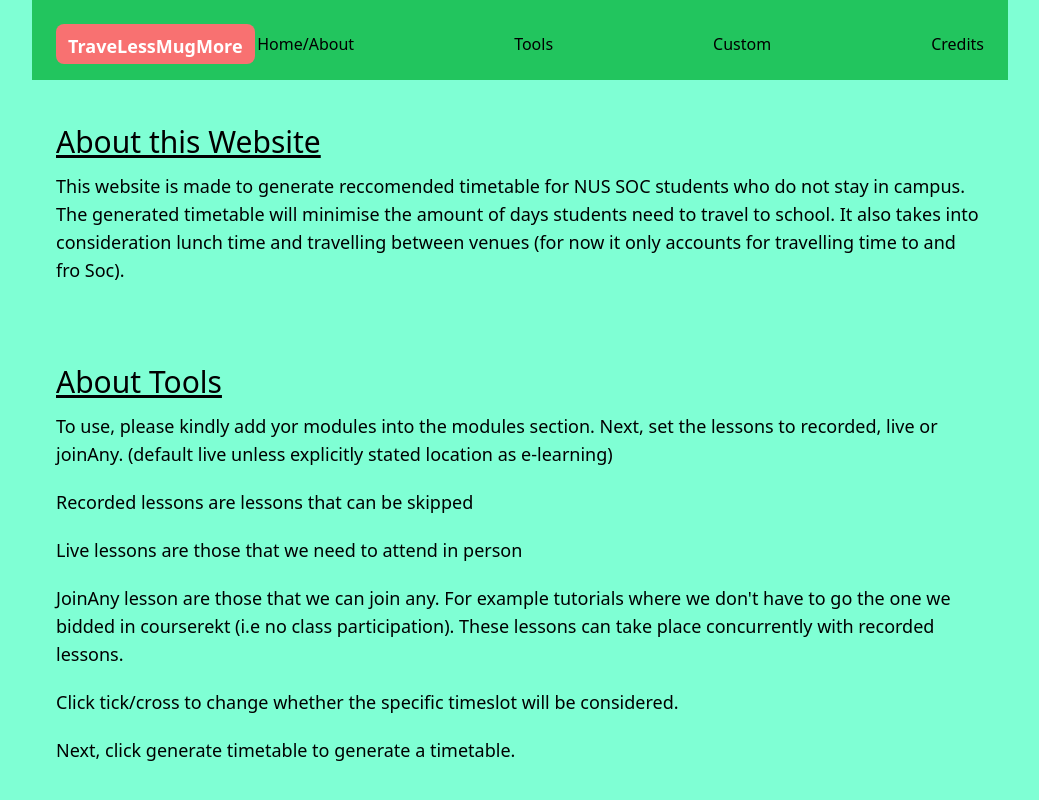
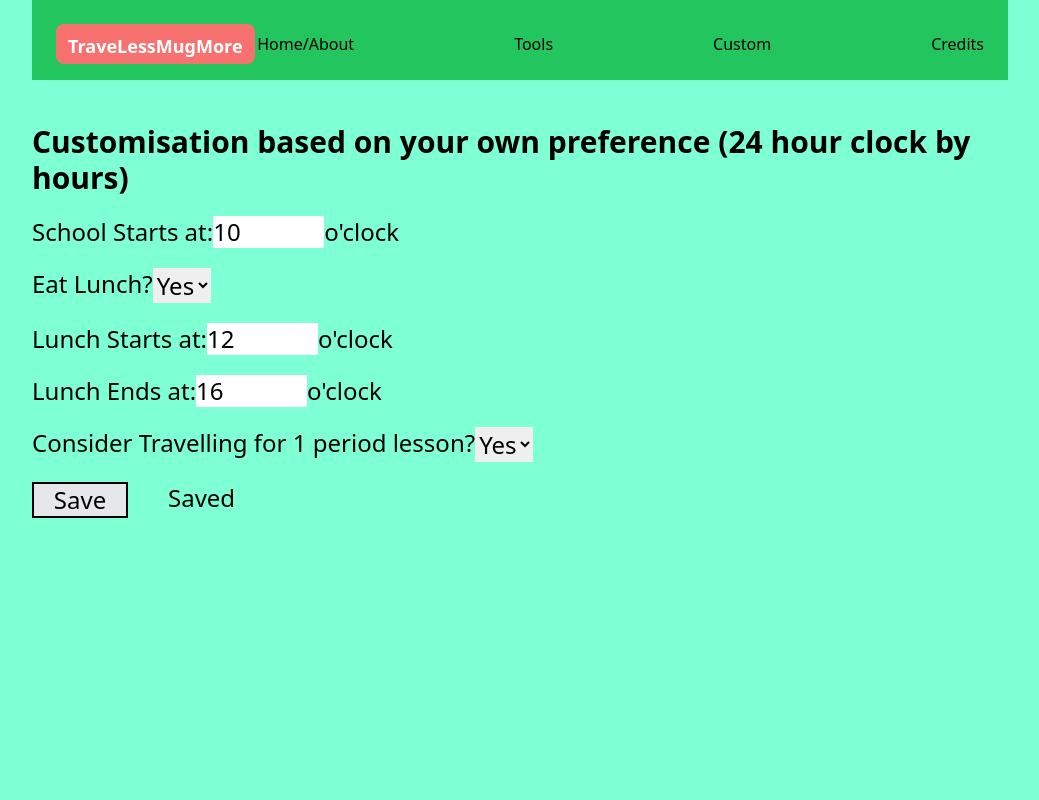
Before and after one commit to FooChao/TraveLessMugMore, a React (Vite) app: page /Custom in a window 1280 px wide. Shown: the top 800 px of the page, without its empty margins (120-1159 px from the left). Built offline with nearby package versions, Linux system fonts and the light colour scheme.

Commit message:
Third Commit: Added Custom

```diff
--- a/src/App.jsx
+++ b/src/App.jsx
@@ -3,6 +3,28 @@ import React from 'react'
 import HomePage from './pages/HomePage';
 import MainLayout from './layouts/MainLayout';
 import CreditsPage from './pages/CreditsPage';
+import CustomPage from './pages/CustomPage';
+
+let CustomList = {
+  schoolStart: 10,
+  eatLunch: true,
+  lunchStart: 12,
+  lunchEnd : 16,
+  travel : true
+};
+let LessonsList = {
+  schoolStart: 10,
+  eatLunch: false,
+  lunchStart: 12,
+  lunchEnd : 16,
+  travel : true
+};
+
+
+
+//console.log(CustomList );
+
+
 
 
 const App = () => {
@@ -11,7 +33,7 @@ const App = () => {
     <Route path='/' element={<MainLayout/>}>
       <Route index element = {<HomePage/>}/>
       <Route path='/Tools' element = {<HomePage/>}/>
-      <Route path='/Custom' element = {<HomePage/>}/>
+      <Route path='/Custom' element = {<CustomPage/>}/>
       <Route path='/Credits' element = {<CreditsPage/>}/>
     </Route>
   )
@@ -22,4 +44,4 @@ const App = () => {
   )
 };
 
-export default App;
+export {App as default, CustomList, LessonsList};
--- a/src/components/Home.jsx
+++ b/src/components/Home.jsx
@@ -1,42 +1,43 @@
 import React from 'react'
+
 
 const Home = () => {
   return (
-    <div class="container flex flex-col mx-auto p-6 justify-between">
-        <div class="container justify-around">
-            <h1 class="text-3xl underline pb-3">
+    <div className="container flex flex-col mx-auto p-6 justify-between">
+        <div className="container justify-around">
+            <h1 className="text-3xl underline pb-3">
                 About this Website
             </h1>
-            <p class="text-lg pb-20">
+            <p className="text-lg pb-20">
                 This website is made to generate reccomended timetable for NUS SOC students who do not stay in campus. The generated timetable will minimise the amount of days students need to travel to school. It also takes into consideration lunch time and travelling between venues (for now it only accounts for travelling time to and fro Soc).
             </p>
 
-            <h1 class="text-3xl underline pb-3">
+            <h1 className="text-3xl underline pb-3">
                 About Tools
             </h1>
-            <p class="text-lg pb-5">
+            <p className="text-lg pb-5">
                 To use, please kindly add yor modules into the modules section. Next, set the lessons to recorded, live or joinAny. (default live unless explicitly stated location as e-learning)
             </p>
-            <p class="text-lg pb-5">
+            <p className="text-lg pb-5">
                 Recorded lessons are lessons that can be skipped
             </p>
-            <p class="text-lg pb-5">
+            <p className="text-lg pb-5">
                 Live lessons are those that we need to attend in person
             </p>
-            <p class="text-lg pb-5">
-                JoinAny lesson are those that we can join any. For example tutorials where we don't have to go the one we bidded in courserekt (i.e no class participation). These lessons can take place concurrently with recorded lessons.
+            <p className="text-lg pb-5">
+                JoinAny lesson are those that we can join any. For example tutorials where we don't have to go the one we bidded in courserekt (i.e no className participation). These lessons can take place concurrently with recorded lessons.
             </p>
-            <p class="text-lg pb-5">
+            <p className="text-lg pb-5">
                 Click tick/cross to change whether the specific timeslot will be considered.
             </p>
-            <p class="text-lg pb-20">
+            <p className="text-lg pb-20">
                 Next, click generate timetable to generate a timetable.
             </p>
 
-            <h1 class="text-3xl underline pb-3">
+            <h1 className="text-3xl underline pb-3">
                 About Custom
             </h1>
-            <p class="text-lg pb-20">
+            <p className="text-lg pb-20">
                 Customise your lunch time range and whether you want travelling/lunch time to be considered.
             </p>
         </div>
--- /dev/null
+++ b/src/pages/CustomPage.jsx
@@ -0,0 +1,101 @@
+import React from 'react'
+import { CustomList } from '../App'
+import { useState} from 'react';
+
+
+
+
+
+const CustomPage = () => {
+    const [saved, setSaved] = useState(true);
+
+    const unsave = () => {
+        setSaved(false);
+    }
+
+    const handleSubmit = (event) => {
+        event.preventDefault();
+        CustomList.schoolStart = document.getElementById('startTime').value;
+        CustomList.eatLunch = document.getElementById('eatLunch').value;
+        CustomList.lunchStart = document.getElementById('lunchStart').value;
+        CustomList.lunchEnd = document.getElementById('lunchEnd').value;
+        CustomList.travel = document.getElementById('travel').value;
+        setSaved(true);
+        console.log(CustomList);
+    }
+
+    return (
+    // <!--Custom-->
+        <div className="container flex flex-col justify-between mx-auto p-0 py-1">
+
+            <h1 className="font-bold py-5 text-2xl md:text-3xl">
+                Customisation based on your own preference (24 hour clock by hours)
+            </h1>
+
+            <form className="flex flex-col text-left " onSubmit={handleSubmit}>
+                <div className="flex mb-5">
+                    <p className="text-2xl">
+                        School Starts at:
+                    </p>
+                    <input type="number" id="startTime" defaultValue= {CustomList.schoolStart} onChange={unsave}className="text-2xl" min="8" max="18"/>
+                    <p className="text-2xl">
+                        o'clock
+                    </p>
+                </div>
+
+                <div className="flex mb-5">
+                    <p className="text-2xl">
+                        Eat Lunch?
+                    </p>
+                    <select id="eatLunch" name="eatLunch" className="text-2xl" onChange={unsave} defaultValue={CustomList.eatLunch}>
+                        <option value='true' className="text-2xl">Yes</option>
+                        <option value='false' className="text-2xl">No</option>
+                    </select>
+
+                </div>
+
+                <div className="flex mb-5">
+                    <p className="text-2xl">
+                        Lunch Starts at:
+                    </p>
+                    <input type="number" id="lunchStart" onChange={unsave} defaultValue={CustomList.lunchStart} className="text-2xl" min="8" max="18"/>
+                    <p className="text-2xl">
+                        o'clock
+                    </p>
+                </div>
+                <div className="flex mb-5">
+                    <p className="text-2xl">
+                        Lunch Ends at:
+                    </p>
+                    <input type="number" id="lunchEnd" defaultValue= {CustomList.lunchEnd} onChange={unsave} className="text-2xl" min="8" max="18"/>
+                    <p className="text-2xl">
+                        o'clock
+                    </p>
+                </div>
+
+                <div className="flex mb-5">
+                    <p className="text-2xl">
+                        Consider Travelling for 1 period lesson?
+                    </p>
+                    <select id="travel" name="travel" className="text-2xl" onChange={unsave} defaultValue={CustomList.travel}>
+                        <option value='true' className="text-2xl">Yes</option>
+                        <option value='false' className="text-2xl">No</option>
+                    </select>
+
+                </div>
+                <div className='flex'>
+                    <button type="submit" className="text-2xl border-2 border-black bg-gray-200 w-24 hover:bg-orange-400">Save</button>
+                    <p className={saved ? "ml-10 text-2xl" : "ml-10 text-2xl text-red-500"}>
+                        {saved ? '' : 'Not '}Saved
+                    </p>
+                </div>
+
+
+
+
+            </form>
+        </div>
+  )
+}
+
+export default CustomPage
```
